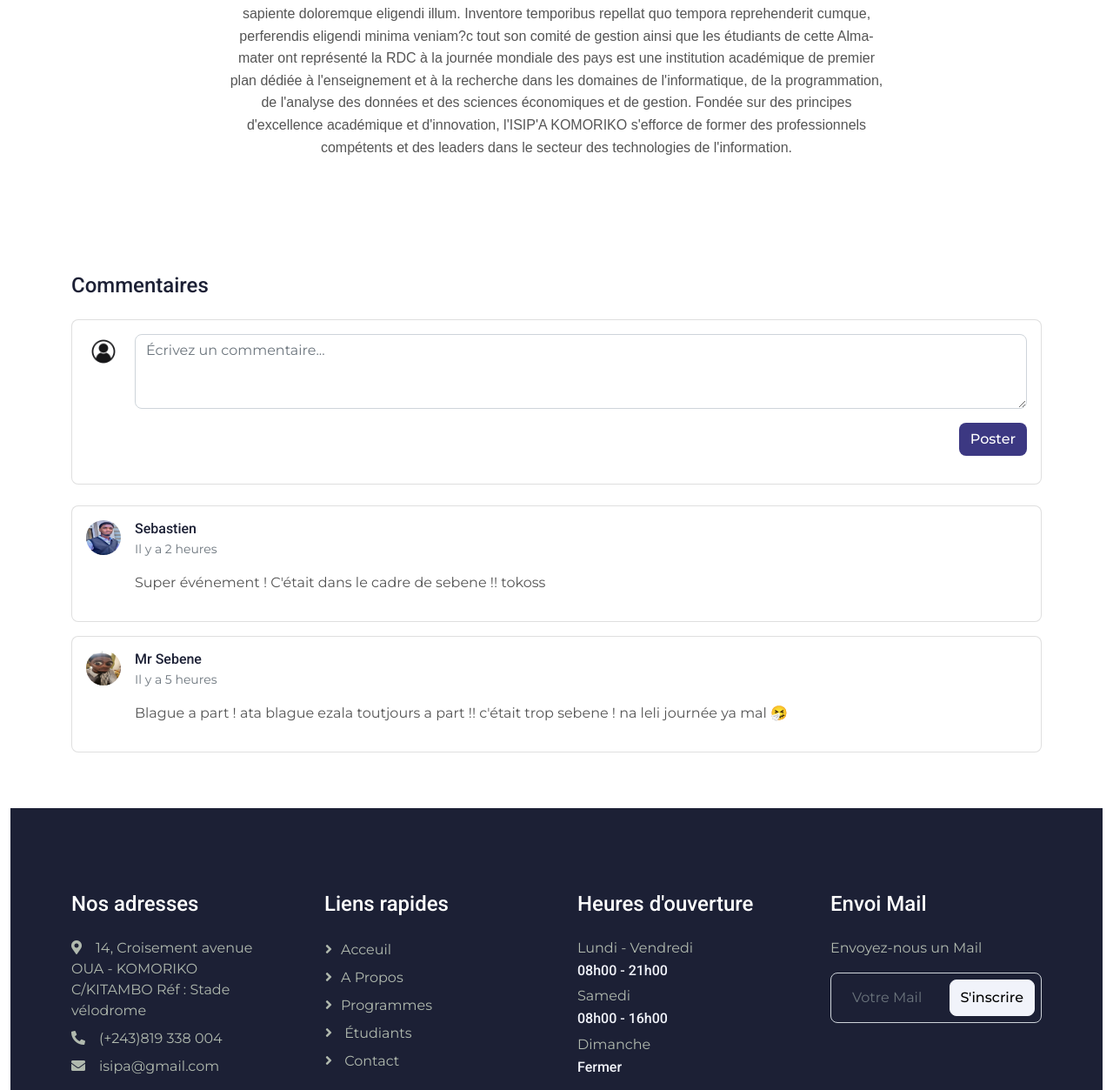
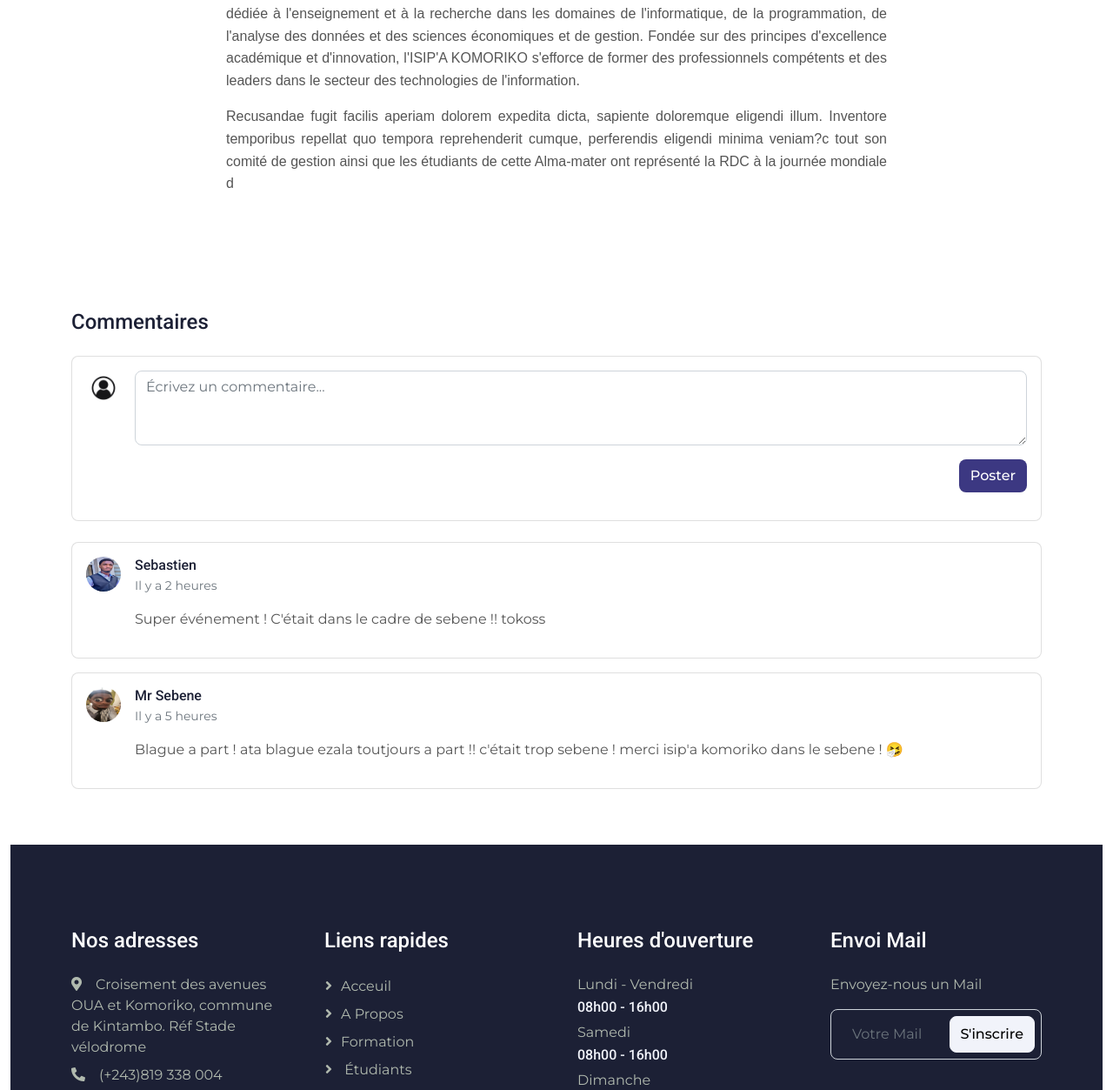
Before and after one commit to Isipakomoriko/Isipa-komoriko, a plain HTML site: page show.html in a window 1280 px wide. Shown: the part 934-2187 px from the top of the page at 87% size. Drawn offline with nearby package versions, Linux system fonts and the light colour scheme.

Commit message:
mise a jour de lien du footer

```diff
--- a/show.html
+++ b/show.html
@@ -101,9 +101,12 @@
             </div>
 
             <!-- Content Section -->
-            <div class="historique text-center wow fadeInUp" data-wow-delay="0.6s">
+            <div class="historique wow fadeInUp" data-wow-delay="0.6s">
                 <p>
-                    Tous habillés en bleu, rouge et jaune ; la PDG de l'ISIP'A Komoriko Madame Ruphine Luyeye ave Lorem ipsum dolor, sit amet consectetur adipisicing elit. Recusandae fugit facilis aperiam dolorem expedita dicta, sapiente doloremque eligendi illum. Inventore temporibus repellat quo tempora reprehenderit cumque, perferendis eligendi minima veniam?c tout son comité de gestion ainsi que les étudiants de cette Alma-mater ont représenté la RDC à la journée mondiale des pays est une institution académique de premier plan dédiée à l'enseignement et à la recherche dans les domaines de l'informatique, de la programmation, de l'analyse des données et des sciences économiques et de gestion. Fondée sur des principes d'excellence académique et d'innovation, l'ISIP'A KOMORIKO s'efforce de former des professionnels compétents et des leaders dans le secteur des technologies de l'information.
+                    Tous habillés en bleu, rouge et jaune ; la PDG de l'ISIP'A Komoriko Madame Ruphine Luyeye ave Lorem ipsum dolor, sit amet consectetur adipisicing elit. es pays est une institution académique de premier plan dédiée à l'enseignement et à la recherche dans les domaines de l'informatique, de la programmation, de l'analyse des données et des sciences économiques et de gestion. Fondée sur des principes d'excellence académique et d'innovation, l'ISIP'A KOMORIKO s'efforce de former des professionnels compétents et des leaders dans le secteur des technologies de l'information.
+                </p>
+                <p>
+                    Recusandae fugit facilis aperiam dolorem expedita dicta, sapiente doloremque eligendi illum. Inventore temporibus repellat quo tempora reprehenderit cumque, perferendis eligendi minima veniam?c tout son comité de gestion ainsi que les étudiants de cette Alma-mater ont représenté la RDC à la journée mondiale d
                 </p>
             </div>
         </div>
@@ -149,7 +152,7 @@
                                                 <div>
                                                     <h6 class="mb-1">Mr Sebene</h6>
                                                     <p class="small text-muted">Il y a 5 heures</p>
-                                                    <p>Blague a part ! ata blague ezala toutjours a part !! c'était trop sebene ! na leli journée ya mal 🤧</p>
+                                                    <p>Blague a part ! ata blague ezala toutjours a part !! c'était trop sebene ! merci isip'a komoriko dans le sebene ! 🤧</p>
                                                 </div>
                                             </div>
                                         </div>
@@ -165,9 +168,9 @@
         <div class="row g-5">
             <div class="col-lg-3 col-md-6">
                 <h4 class="text-white mb-4">Nos adresses</h4>
-                    <p class="mb-2"><i class="fa fa-map-marker-alt me-3"></i>14, Croisement avenue OUA - KOMORIKO C/KITAMBO Réf : Stade vélodrome</p>
+                <p class="mb-2"><i class="fa fa-map-marker-alt me-3"></i>Croisement des avenues OUA et Komoriko, commune de Kintambo. Réf Stade vélodrome</p>
                 <p class="mb-2"><i class="fa fa-phone-alt me-3"></i>(+243)819 338 004</p>
-                    <p class="mb-2"><i class="fa fa-envelope me-3"></i>isipa@gmail.com</p>                    <div class="d-flex pt-3">
+                <p class="mb-2"><i class="fa fa-envelope me-3"></i>isipaakomoriko@gmail.com</p>                    <div class="d-flex pt-3">
                     <a class="btn btn-square btn-light rounded-circle me-2" href=""><i class="fab fa-twitter"></i></a>
                     <a class="btn btn-square btn-light rounded-circle me-2" href=""><i class="fab fa-facebook-f"></i></a>
                     <a class="btn btn-square btn-light rounded-circle me-2" href=""><i class="fab fa-youtube"></i></a>
@@ -177,21 +180,21 @@
             </div>
             <div class="col-lg-3 col-md-6">
                 <h4 class="text-white mb-4">Liens rapides</h4>
-                    <a class="btn btn-link" href="">Acceuil</a>
-                    <a class="btn btn-link" href="">A Propos</a>
-                    <a class="btn btn-link" href="">Programmes</a>
-                    <a class="btn btn-link" href=""> Étudiants</a>
-                    <a class="btn btn-link" href=""> Contact</a>
+                <a class="btn btn-link" href="index.html">Acceuil</a>
+                <a class="btn btn-link" href="A-propos fin.html">A Propos</a>
+                <a class="btn btn-link" href="Programmes.html">Formation</a>
+                <a class="btn btn-link" href="Etudiants.html"> Étudiants</a>
+                <a class="btn btn-link" href="contact.html"> Contact</a>
             </div>
             <div class="col-lg-3 col-md-6">
                 <h4 class="text-white mb-4">Heures d'ouverture</h4>
                 <p class="mb-1">Lundi - Vendredi</p>
-                    <h6 class="text-light">08h00 - 21h00
+                <h6 class="text-light">08h00 - 16h00
                 </h6>
                 <p class="mb-1">Samedi</p>
                 <h6 class="text-light">08h00 - 16h00</h6>
                 <p class="mb-1">Dimanche</p>
-                    <h6 class="text-light">Fermer</h6>
+                <h6 class="text-light">Fermé</h6>
             </div>
             <div class="col-lg-3 col-md-6">
                 <h4 class="text-white mb-4">Envoi Mail</h4>
@@ -206,8 +209,6 @@
     </div>
 </div>
 <!-- Footer End -->
-
-
     <!-- Copyright Start -->
     <div class="container-fluid copyright py-4" style="background-color: white;">
         <div class="container">
```
Also changed, not shown: A-propos fin.html (+1 -1 lines), Actualités.html (+2 -2 lines), Etudiants.html (+1 -1 lines), Filières_détaillés.html (+1 -1 lines), Programmes.html (+1 -1 lines), contact.html (+1 -1 lines). Lines whose indentation alone changed are shown as unchanged.
